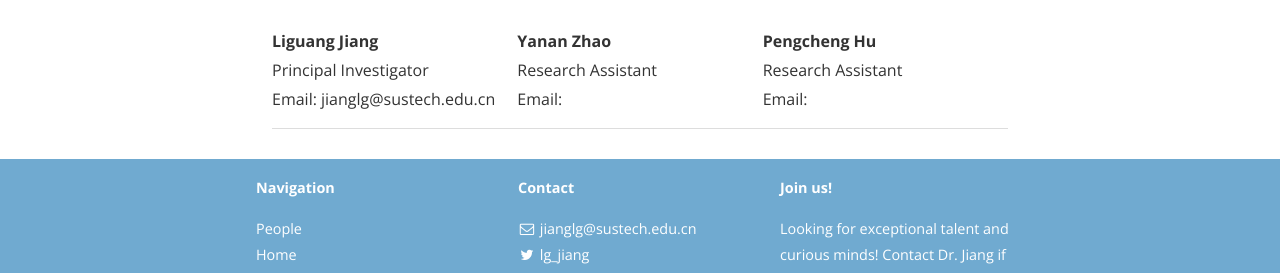
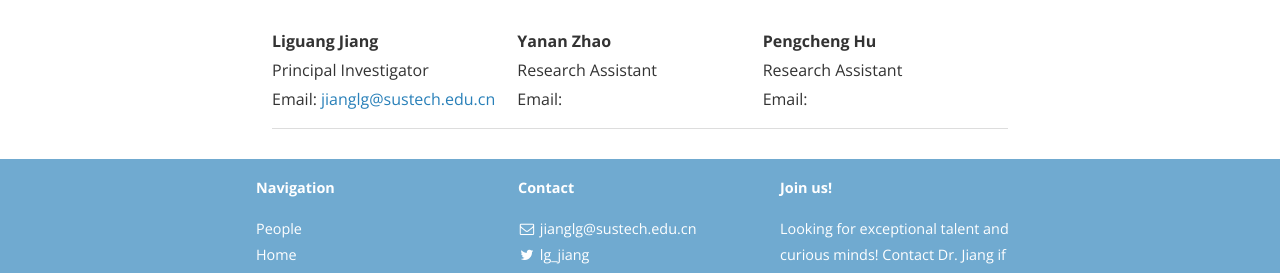
Before and after one commit to 12530/rshydro, a Jekyll site: the page built from People.md, in a window 1280 px wide. Shown: the part 367-640 px from the top of the page. Built offline with Jekyll 4.4.1, drawn with Linux system fonts in a browser that asks for light colours; nearby versions of some CDN libraries; part of the change alters nothing that is shown.

Commit message:
Update People.md

```diff
--- a/People.md
+++ b/People.md
@@ -29,7 +29,8 @@ main_nav: true
 
 <table cellspacing="2" cellpadding="2">
   <tr>
-    <td><img src="/assets/Liguang.jpg" alt="姜丽光" style="width:110px;height:120px;"> <br><b>Liguang Jiang</b> <br>Principal Investigator<br> Email: jianglg@sustech.edu.cn</td>
+    <td><img src="/assets/Liguang.jpg" alt="姜丽光" style="width:110px;height:120px;"> <br><b>Liguang Jiang</b> <br>Principal Investigator<br>
+    Email: <a href="mailto:jianglg@sustech.edu.cn">jianglg@sustech.edu.cn</a></td>
     <td><img src="/assets/Yanan.png" alt="赵亚楠" style="width:95px;height:120px;"> <br><b>Yanan Zhao</b> <br>Research Assistant<br> Email:</td>
     <td><img src="/assets/Pengcheng.jpg" alt="胡鹏程" style="width:90px;height:120px;"> <br><b>Pengcheng Hu</b> <br>Research Assistant<br> Email:</td>
   </tr>
```
